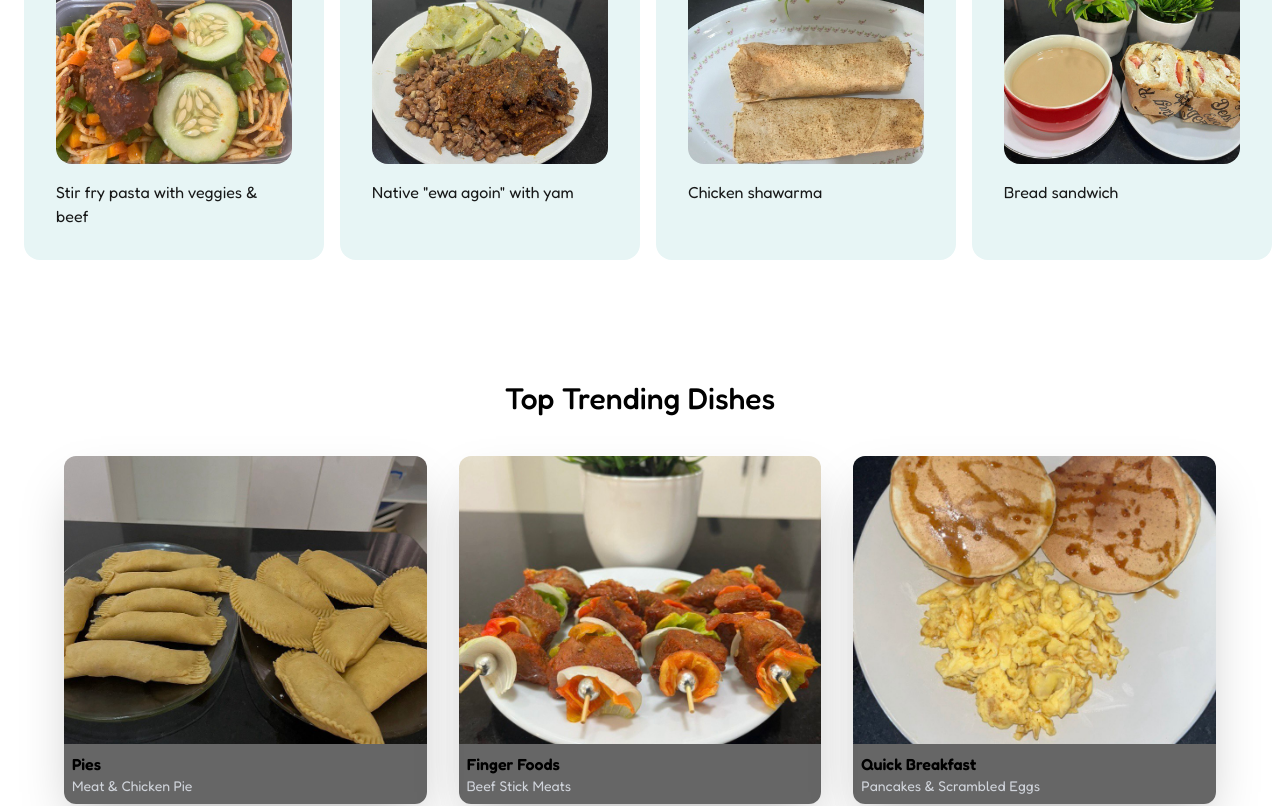
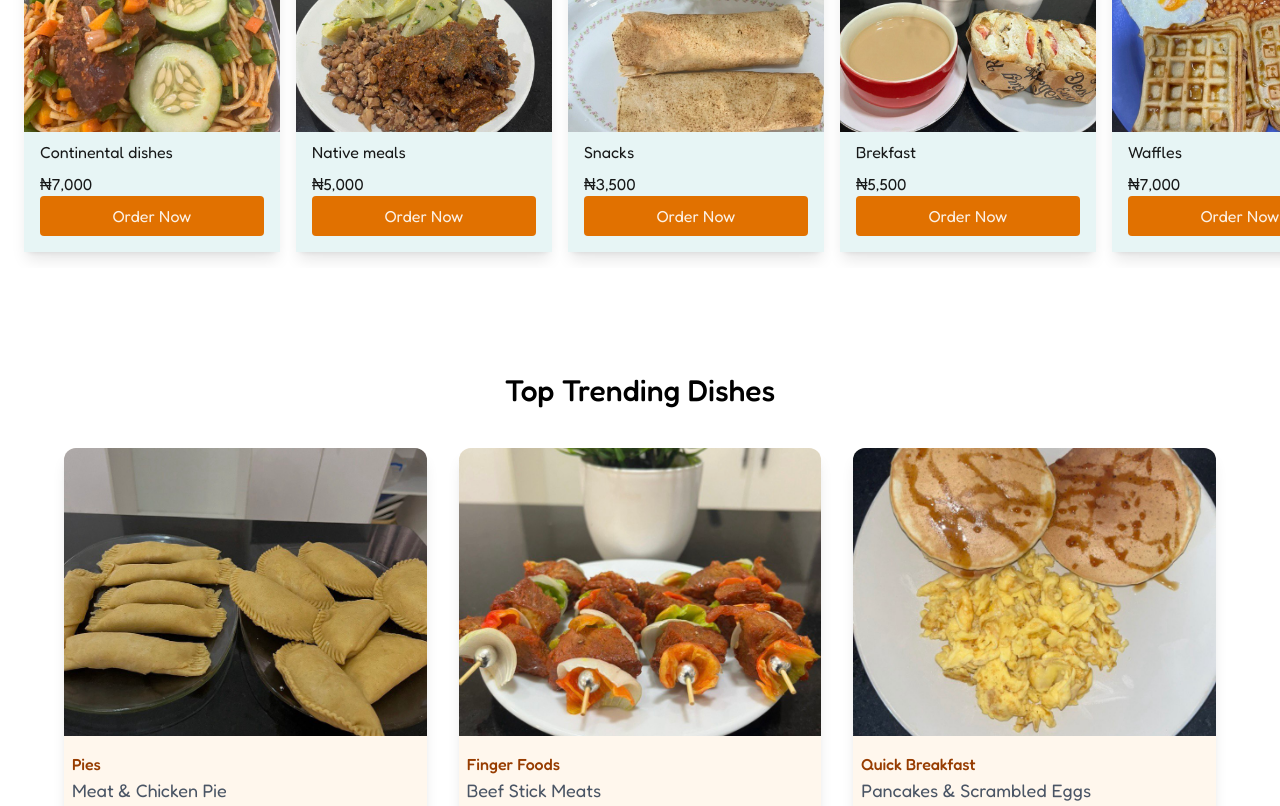
Before and after one commit to ernestkris6/Food-House, a React (Vite) app: page / in a window 1280 px wide. Shown: the part 1600-2406 px from the top of the page. Built offline with nearby package versions, Linux system fonts and the light colour scheme; a web font is replaced by a local one.

Commit message:
revamping homepage

```diff
--- a/src/UI/ContactDetails.jsx
+++ b/src/UI/ContactDetails.jsx
@@ -36,7 +36,7 @@ export default function ContactDetails() {
                 <FiPhone className="text-amber-500 text-xl mt-1" />
                 <div>
                   <p className="font-medium text-gray-900">Phone</p>
-                  <p className="text-gray-600">+234 806 529 2598</p>
+                  <p className="text-gray-600">+234 803 076 9110</p>
                 </div>
               </div>
 
--- a/src/UI/Products.jsx
+++ b/src/UI/Products.jsx
@@ -41,14 +41,14 @@ const images = [
     img: image5,
     alt: 'image 9',
     text: "Yamarita",
-    desc: "Yam with mushroom veggies & sauce",
+    desc: "Yam & sauce",
   },
   {
     id: 5,
     img: image11,
     alt: 'image 9',
     text: "Native Soups",
-    desc: "Classic Efo-riro with ponmo and assorted offals",
+    desc: "Efo-riro with assorted offals",
   },
 ]
 
@@ -64,18 +64,16 @@ export default function Products() {
           {images.map((item, i) => (
             <div
               key={i}
-              className="rounded-xl overflow-hidden shadow-2xl transition"
+              className="bg-[#FFF7ED] rounded-xl overflow-hidden shadow-lg transition"
             >
               <img
                 src={item.img}
                 alt={item.alt}
                 className="w-full h-36 lg:h-72 object-cover"
               />
-              <div className="p-2 bg-black/60">
-                <h4 className="font-semibold">{item.text}</h4>
-                <p className="text-xs md:text-sm text-gray-300">
-                  {item.desc}
-                </p>
+              <div className="px-2 py-4">
+                <h4 className="font-medium text-amber-800">{item.text}</h4>
+                <p className="text-base md:text-lg text-gray-600">{item.desc}</p>
               </div>
             </div>
           ))}
@@ -122,3 +120,15 @@ export default function Products() {
     </div>
   )
 }
+
+
+
+
+
+
+{/* <div className="p-3 bg-black/60">
+                <h4 className="font-semibold"></h4>
+                <p className="text-xs md:text-sm text-gray-300">
+
+                </p>
+              </div> */}
--- a/src/UI/ServicesDetails.jsx
+++ b/src/UI/ServicesDetails.jsx
@@ -8,6 +8,7 @@ import image6 from '../assets/image6.jpg'
 import image16 from '../assets/image16.jpg'
 import image18 from '../assets/image18.jpg'
 import image15 from '../assets/image15.jpg'
+import { Link } from "react-router-dom";
 
 
 const services = [
@@ -100,10 +101,14 @@ const ServicesPage = () => {
       </div>
         </div>
         <div className="pb-8 text-center">
-          <button className="inline-block uppercase bg-black text-white text-base md:text-lg px-8 py-2 cursor-pointer rounded-full hover:bg-gray-800 transition"
+          <p onClick={() => scrollTo(0,0)}>
+            <Link to='/contact'>
+            <button className="inline-block uppercase bg-black text-white text-base md:text-lg px-8 py-2 cursor-pointer rounded-full hover:bg-gray-800 transition"
           >
             Contact us
           </button>
+          </Link>
+          </p>
         </div>
       </div>
     </div>
--- a/src/UI/SlideMenu.jsx
+++ b/src/UI/SlideMenu.jsx
@@ -12,98 +12,80 @@ const slide = [
         id: 0,
         img: image12,
         alt: "",
-        desc: "Stir fry pasta with veggies & beef"
+        desc: "Continental dishes",
+        price: "₦7,000",
     },
     {
         id: 1,
         img: image13,
         alt: "",
-        desc: `Native "ewa agoin" with yam`
+        desc: `Native meals`,
+        price: "₦5,000",
     },
     {
         id: 2,
         img: image7,
         alt: "",
-        desc: "Chicken shawarma"
+        desc: "Snacks",
+        price: "₦3,500",
 
     },
     {
         id: 3,
         img: image15,
         alt: "",
-        desc: "Bread sandwich"
+        desc: "Brekfast",
+        price: "₦5,500",
     },
     {
         id: 4,
         img: image16,
         alt: "",
-        desc: "Waffles and eggs with baked beans"
+        desc: "Waffles",
+        price: "₦7,000",
     },
     {
         id: 5,
         img: image17,
         alt: "",
-        desc: "Basmati jollof & fried rice"
+        desc: "Continental rice",
+        price: "₦30,000",
     }
 ]
 
 export default function SlideMenu() {
   return (
     <div className='py-6'>
-        <h1 className='text-center font-medium text-lg pt-8 md:text-2xl'>Explore Our Products</h1>
+        <h1 className='text-center font-medium text-xl pt-8 md:text-2xl'>Explore Our Products</h1>
       <div className="flex overflow-x-auto snap-x snap-mandatory scrollbar-hide max-w-7xl gap-4 mx-auto px-6 py-4">
         {slide.map((item, i) => (
           <div
             key={i}
-            className="bg-[#E7f5f5] min-w-[300px] md:max-w-[278px] rounded-2xl p-8 cursor-pointer"
+            className="min-w-[256px] md:max-w-[278px]  cursor-pointer shadow-lg"
           >
-            <h3 className="text-xl font-semibold text-black/80">
+            {/* <h3 className="text-xl md:text-2xl
+             font-semibold text-black/80">
               {item.title}
-            </h3>
+            </h3> */}
             <img
                 src={item.img}
                 alt={item.name}
-                className="w-full h-64 object-cover rounded-2xl transition-transform duration-500 group-hover:scale-110"
+                className="w-full h-64 object-cover rounded-t-2xl transition-transform duration-500 group-hover:scale-110"
               />
-            <p className="mt-4 text-black/90">
+           <div className='bg-[#E7f5f5]'>
+             <p className="pb-2 rounded-b-2xl pl-4 pt-2 text-black/90">
               {item.desc}
             </p>
+            <p className="rounded-b-2xl pl-4 text-black/90">
+              {item.price}
+            </p>
+            <div className='px-4'>
+              <button className='w-full text-white/90 rounded bg-amber-600 hover:bg-amber-600/80 mb-4 py-2 cursor-pointer'>Order Now</button>
+            </div>
+           </div>
           </div>
     ))}
+  </div>
 </div>
-
-    </div>
   )
 }
-
-
-
-
-
-//** */
-        //   { title: "Corporate meetings and conferences", desc: "Prepared with the highest hygiene standards and fresh ingredients." },
-        //   { title: "Seminars and product launches", desc: "Timely delivery and courteous, professional handling." },
-        //   { title: "Weddings and birthday celebrations", desc: "Meals that look as good as they taste." },
-        //   { title: "Outdoor picnics and private gatherings", desc: "Meals that look as good as they taste." },
-        //   { title: "Bulk Orders", desc: "Meals that look as good as they taste." },
-
-
-//  <div className="grid grid-cols-1 sm:grid-cols-2 lg:grid-cols-4 gap-8">
-//           {slide.map((service, index) => (
-//             <div
-//               key={index}
-//               className="relative overflow-hidden rounded-xl shadow-lg group cursor-pointer transform transition-all duration-500 hover:scale-105"
-//             >
-//               <img
-//                 src={service.image}
-//                 alt={service.name}
-//                 className="w-full h-64 object-cover transition-transform duration-500 group-hover:scale-110"
-//               />
-//               <div className="absolute inset-0 bg-black/30 bg-opacity-40 flex items-center justify-center opacity-0 group-hover:opacity-100 transition-opacity duration-500">
-//                 <h2 className="text-white text-xl md:text-2xl font-semibold text-center px-4">
-//                   {service.name}
-//                 </h2>
-//               </div>
-//             </div>
-//           ))}
-//         </div>
```
